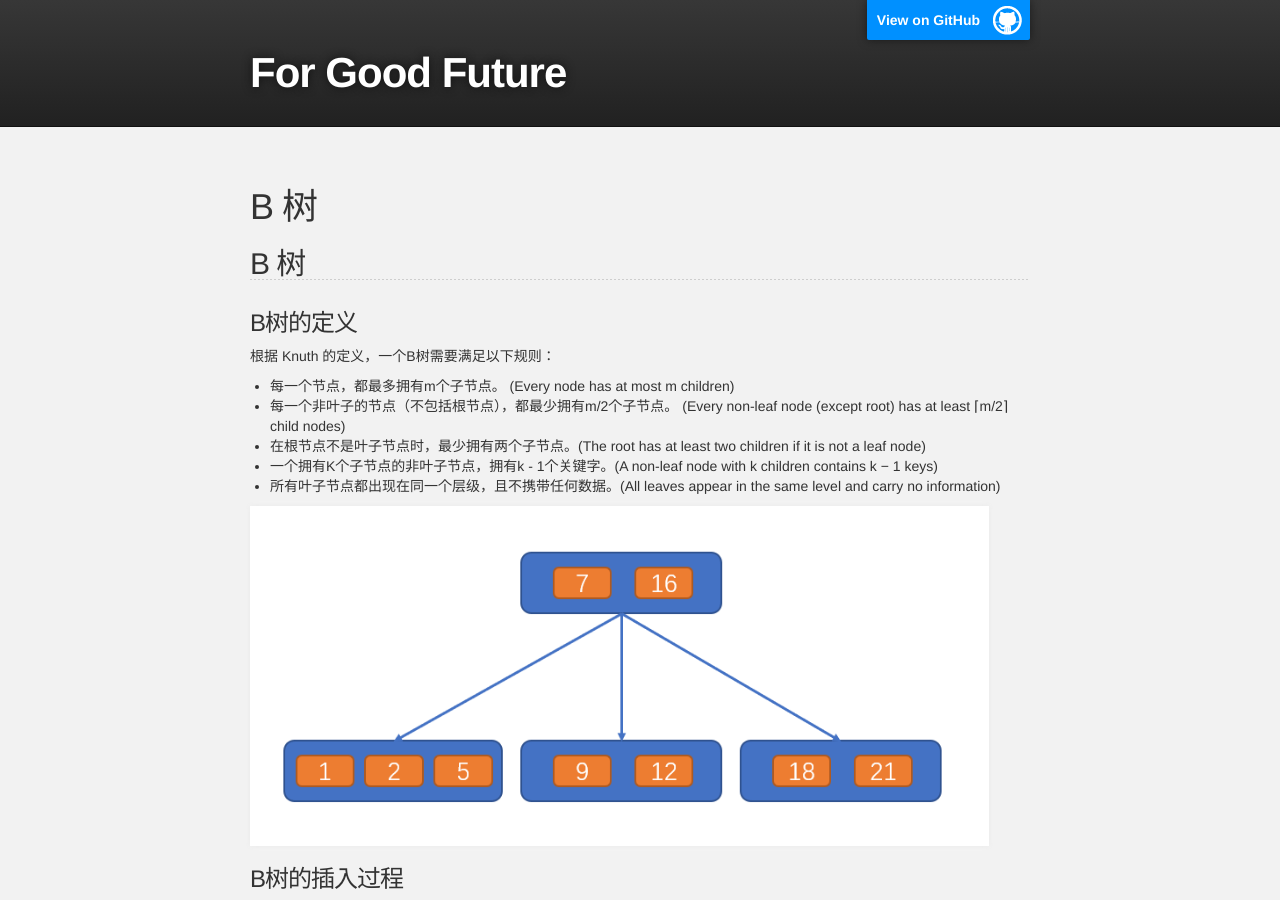
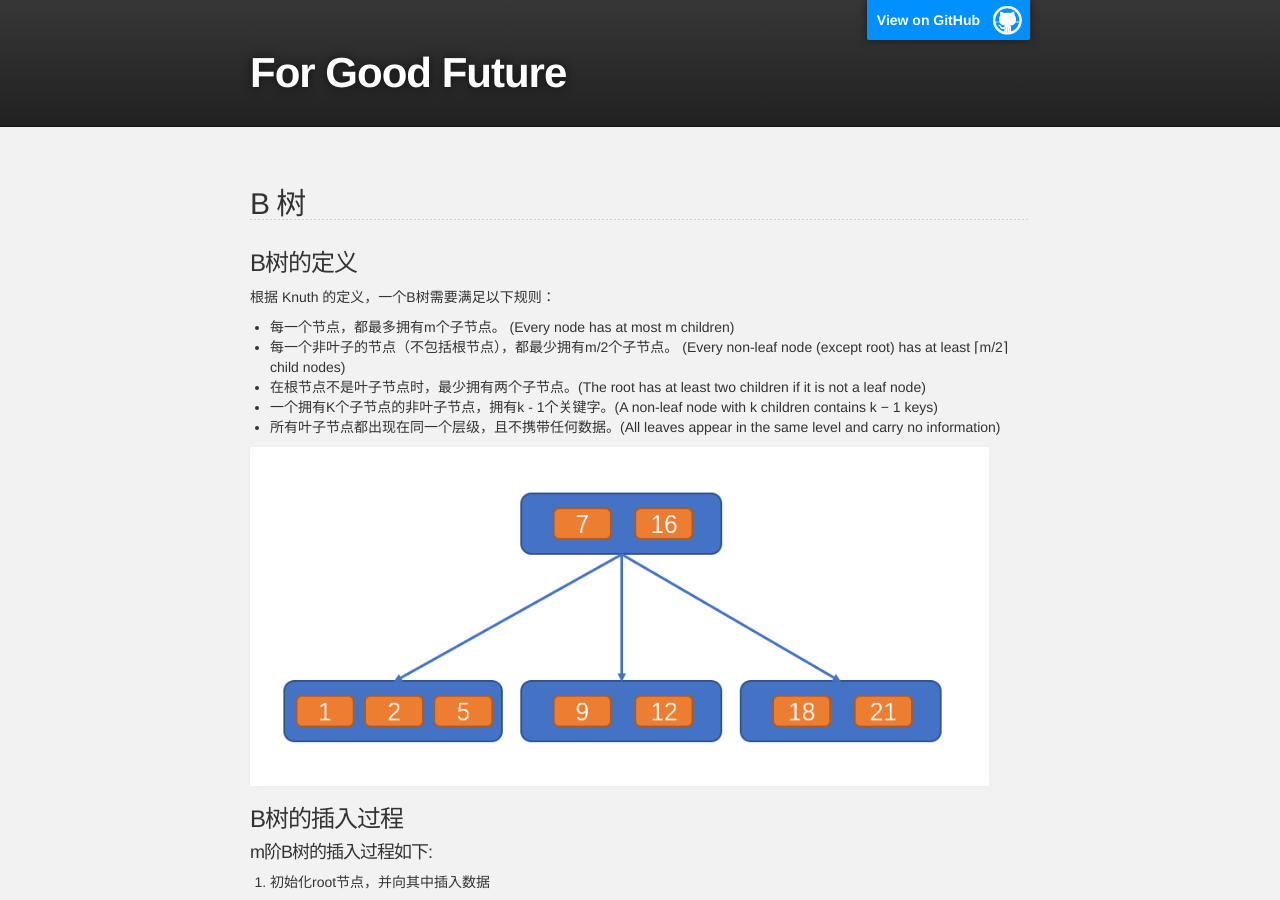
Before and after one commit to SnailTowardThesun/SnailTowardThesun.github.io, a Jekyll site: the page built from _posts/2020-04-06-b-tree.md, in a window 1280 px wide and 900 px high. Built offline with Jekyll 4.4.1, drawn with Linux system fonts in a browser that asks for light colours; nearby versions of some CDN libraries; the repository's description, which GitHub fills in, is left out.

Commit message:
refine article

```diff
--- a/_posts/2020-04-06-b-tree.md
+++ b/_posts/2020-04-06-b-tree.md
@@ -4,8 +4,6 @@ author: SnailTowardThesun
 title: 算法系列--b树
 categories: 算法系列
 ---
-
-# B 树
 
 ## B 树
 
```
